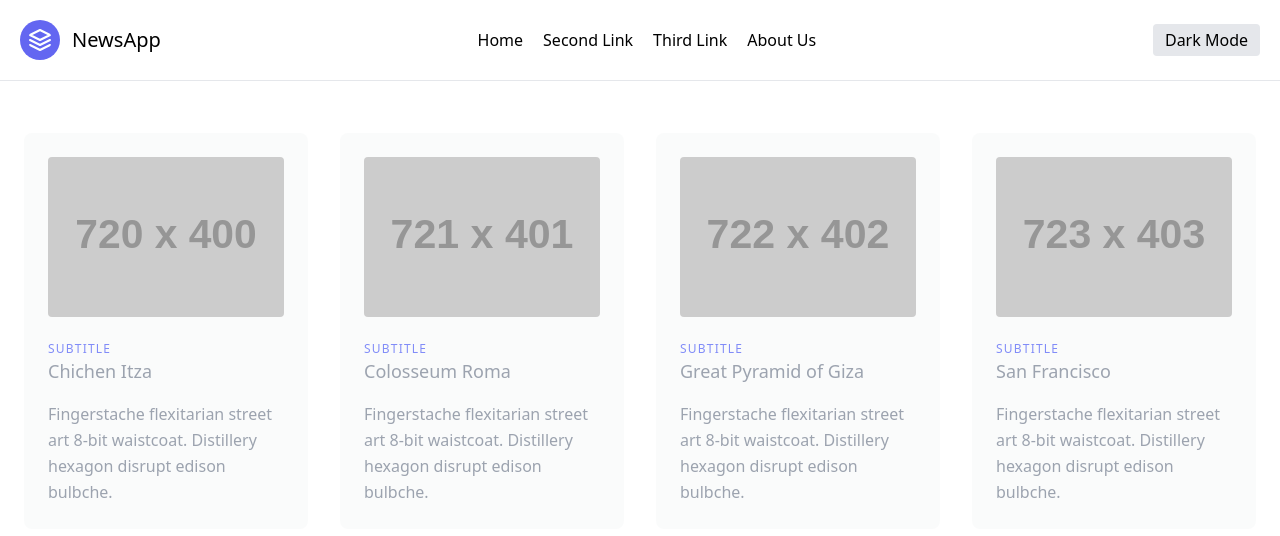
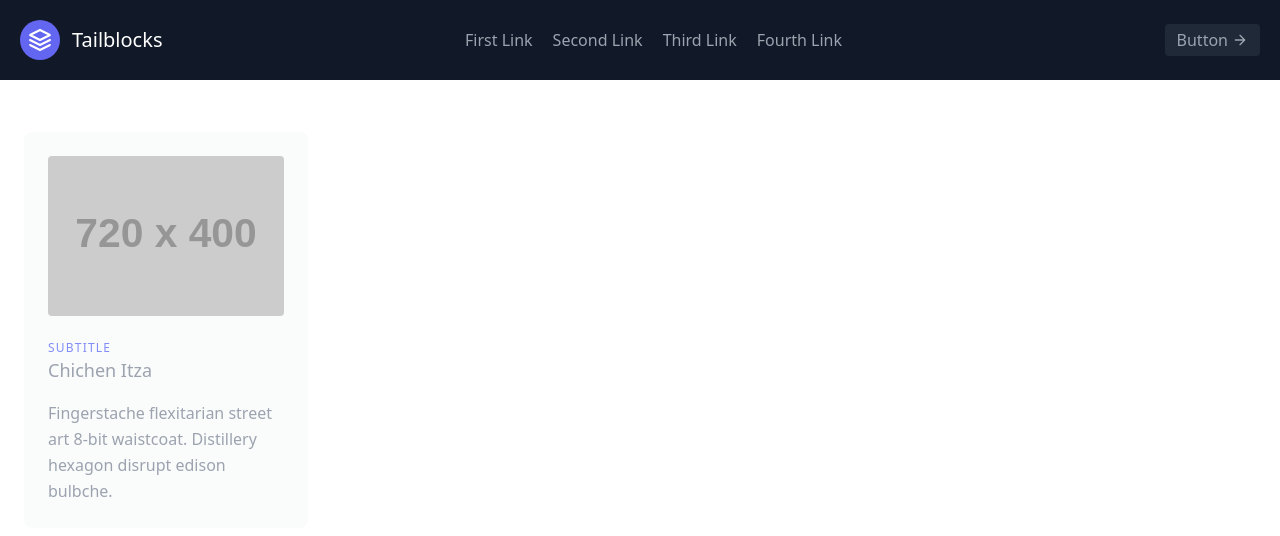
Before and after one commit to sharmaaryan07/Newsapp, a React (Create React App) app: page / in a window 1280 px wide. Shown: the top 536 px of the page. Built offline with nearby package versions, Linux system fonts and the light colour scheme.

Commit message:
Changing my code to rcc

```diff
--- a/src/component/Navbar.js
+++ b/src/component/Navbar.js
@@ -1,29 +1,31 @@
-import React from 'react'
-import { Link } from 'react-router-dom'
+import React, { Component } from 'react'
 
-export default function navbar(props) {
+export default class navbar extends Component {
+    render() {
         return (
             <div>
-            <header className={`text-${props.mode==='white'?'gray-600':'white'} bg-${props.mode}  body-font`}>
+                <header className="text-gray-400 bg-gray-900 body-font">
                     <div className="container mx-auto flex flex-wrap p-5 flex-col md:flex-row items-center">
-                    <a className="flex title-font font-medium items-center ext-gray-900 mb-4 md:mb-0" href="/">
+                        <a className="flex title-font font-medium items-center text-white mb-4 md:mb-0" href="/">
                             <svg xmlns="http://www.w3.org/2000/svg" fill="none" stroke="currentColor" strokeLinecap="round" strokeLinejoin="round" strokeWidth="2" className="w-10 h-10 text-white p-2 bg-indigo-500 rounded-full" viewBox="0 0 24 24">
                                 <path d="M12 2L2 7l10 5 10-5-10-5zM2 17l10 5 10-5M2 12l10 5 10-5"></path>
                             </svg>
-                        <span className="ml-3 text-xl">{props.title}</span>
+                            <span className="ml-3 text-xl">Tailblocks</span>
                         </a>
                         <nav className="md:ml-auto md:mr-auto flex flex-wrap items-center text-base justify-center">
-                        <Link className={`mr-5 hover:${props.mode==='white'?'text-blue-500':'text-blue-500'}`} to="/">Home</Link>
-                        <Link className="mr-5" to="/">Second Link</Link>
-                        <Link className="mr-5" to="/">Third Link</Link>
-                        <Link className="mr-5" to="/about">About Us</Link>
+                            <a className="mr-5 hover:text-white" href="/">First Link</a>
+                            <a className="mr-5 hover:text-white" href="/">Second Link</a>
+                            <a className="mr-5 hover:text-white" href="/">Third Link</a>
+                            <a className="mr-5 hover:text-white" href="/">Fourth Link</a>
                         </nav>
-                    <button className={`inline-flex items-center ${props.mode==='white'?'bg-gray-200':'bg-[#6366f1]'} border-0 py-1 px-3 focus:outline-none hover:${props.mode==='white'?'bg-gray-300':'bg-blue-500'} rounded
-                    text-base mt-4 md:mt-0`} onClick={props.toggleDarkMode}> {props.mode==='white'?'Dark':'Light'} Mode
+                        <button className="inline-flex items-center bg-gray-800 border-0 py-1 px-3 focus:outline-none hover:bg-gray-700 rounded text-base mt-4 md:mt-0">Button
+                            <svg fill="none" stroke="currentColor" strokeLinecap="round" strokeLinejoin="round" strokeWidth="2" className="w-4 h-4 ml-1" viewBox="0 0 24 24">
+                                <path d="M5 12h14M12 5l7 7-7 7"></path>
+                            </svg>
                         </button>
                     </div>
                 </header>
-            <hr className='bg-indigo-500'/>
             </div>
         )
     }
+}
--- a/src/component/Newsitem.js
+++ b/src/component/Newsitem.js
@@ -1,46 +1,30 @@
 import React from 'react'
 
 export default function Newsitem(props) {
+
+
+
     return (
         <div>
             <section className={`text-gray-400 body-font ${props.mode === 'white' ? 'white' : 'bg-gray-900'} mt-9 mx-2`}>
                 <div className="flex flex-wrap">
                     <div className="xl:w-1/4 md:w-1/2 p-4" >
-                        <div className={`${props.mode === 'white' ? 'bg-gray-100' : 'bg-gray-800'} hover:shadow-lg  hover:${props.mode === 'white' ? 'shadow-gray-700' : 'shadow-indigo-500'} bg-opacity-40 p-6 rounded-lg`}>
+                        <div className={`${props.mode === 'white' ? 'bg-gray-100' : 'bg-gray-800'} hover:shadow-lg ${props.mode === 'white' ? ' hover:shadow-gray-700' : ' hover:shadow-indigo-500'} bg-opacity-40 p-6 rounded-lg`}>
                             <img className="h-40 rounded w-full object-cover object-center mb-6" src="https://dummyimage.com/720x400" alt="content" />
-                            <h3 className="tracking-widest text-indigo-400 text-xs font-medium title-font">SUBTITLE</h3>
-                            <h2 className={`text-lg ${props.mdoe === 'white' ? 'text-gray-900' : 'white'} font-medium title-font mb-4`}>Chichen Itza</h2>
-                            <p className="leading-relaxed text-base">Fingerstache flexitarian street art 8-bit waistcoat. Distillery hexagon disrupt edison bulbche.</p>
-                        </div>
-                    </div>
 
-                    <div className="xl:w-1/4 md:w-1/2 p-4" >
-                        <div className={`${props.mode === 'white' ? 'bg-gray-100' : 'bg-gray-800'} hover:shadow-lg  hover:${props.mode === 'white' ? 'shadow-gray-700' : 'shadow-indigo-500'} bg-opacity-40 p-6 rounded-lg`}>
-                            <img className="h-40 rounded w-full object-cover object-center mb-6" src="https://dummyimage.com/721x401" alt="content" />
-                            <h3 className="tracking-widest text-indigo-400 text-xs font-medium title-font">SUBTITLE</h3>
-                            <h2 className={`text-lg ${props.mdoe === 'white' ? 'text-gray-900' : 'white'} font-medium title-font mb-4`}>Colosseum Roma</h2>
-                            <p className="leading-relaxed text-base">Fingerstache flexitarian street art 8-bit waistcoat. Distillery hexagon disrupt edison bulbche.</p>
-                        </div>
-                    </div>
+                            <h3 className="tracking-widest text-indigo-400 text-xs font-medium title-font">
+                                SUBTITLE
+                            </h3>
 
-                    <div className="xl:w-1/4 md:w-1/2 p-4" >
-                        <div className={`${props.mode === 'white' ? 'bg-gray-100' : 'bg-gray-800'} hover:shadow-lg  hover:${props.mode === 'white' ? 'shadow-gray-700' : 'shadow-indigo-500'} bg-opacity-40 p-6 rounded-lg`}>
-                            <img className="h-40 rounded w-full object-cover object-center mb-6" src="https://dummyimage.com/722x402" alt="content" />
-                            <h3 className="tracking-widest text-indigo-400 text-xs font-medium title-font">SUBTITLE</h3>
-                            <h2 className={`text-lg ${props.mdoe === 'white' ? 'text-gray-900' : 'white'} font-medium title-font mb-4`}>Great Pyramid of Giza</h2>
-                            <p className="leading-relaxed text-base">Fingerstache flexitarian street art 8-bit waistcoat. Distillery hexagon disrupt edison bulbche.</p>
-                        </div>
-                    </div>
+                            <h2 className={`text-lg ${props.mdoe === 'white' ? 'text-gray-900' : 'white'} font-medium title-font mb-4`}>
+                                Chichen Itza
+                            </h2>
 
-                    <div className="xl:w-1/4 md:w-1/2 p-4" >
-                        <div className={`${props.mode === 'white' ? 'bg-gray-100' : 'bg-gray-800'} hover:shadow-lg  hover:${props.mode === 'white' ? 'shadow-gray-700' : 'shadow-indigo-500'} bg-opacity-40 p-6 rounded-lg`}>
-                            <img className="h-40 rounded w-full object-cover object-center mb-6" src="https://dummyimage.com/723x403" alt="content" />
-                            <h3 className="tracking-widest text-indigo-400 text-xs font-medium title-font">SUBTITLE</h3>
-                            <h2 className={`text-lg ${props.mdoe === 'white' ? 'text-gray-900' : 'white'} font-medium title-font mb-4`}>San Francisco</h2>
                             <p className="leading-relaxed text-base">Fingerstache flexitarian street art 8-bit waistcoat. Distillery hexagon disrupt edison bulbche.</p>
                         </div>
                     </div>
                 </div>
+
             </section>
         </div>
     )
```
Also changed, not shown: New Text Document.txt (added). Lines whose indentation alone changed are shown as unchanged.
